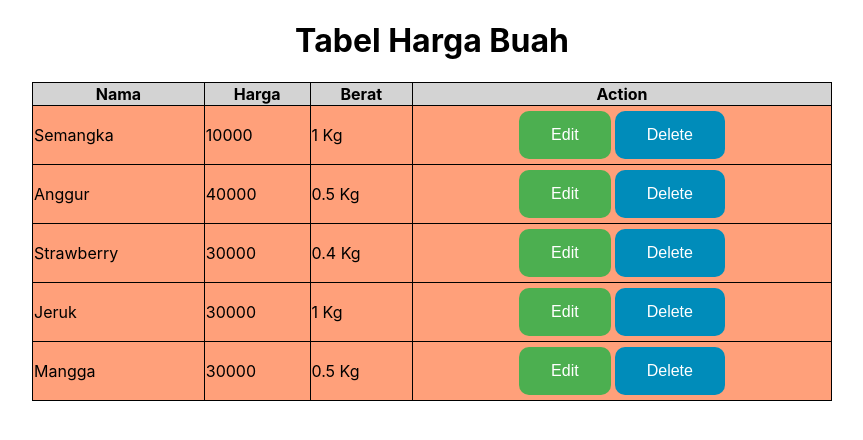
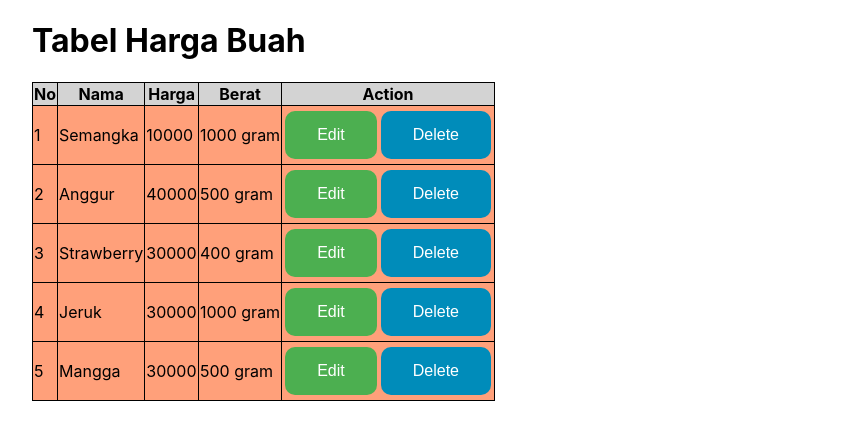
Before and after one commit to phoviography/sanbercode-reactjs-0820-2, a React (Create React App) app: page / in a window 1280 px wide. Shown: the top 440 px of the page, without its empty margins (208-1071 px from the left). Built offline with nearby package versions, Linux system fonts and the light colour scheme.

Commit message:
add tugas 12

```diff
--- a/src/Tugas12/Tugas12.css
+++ b/src/Tugas12/Tugas12.css
@@ -3,3 +3,45 @@
   margin-left: auto;
   margin-right: auto;
 }
+
+.TabelHargaBuah table {
+  border: 1px solid black;
+  border-collapse: collapse;
+}
+
+.TabelHargaBuah thead {
+  background-color: lightgray;
+  border: 1px solid black;
+  border-collapse: collapse;
+}
+
+.TabelHargaBuah td {
+  text-align: left;
+  background-color: lightsalmon;
+  border: 1px solid black;
+  border-collapse: collapse;
+}
+
+.TabelHargaBuah .button {
+  border: none;
+  color: white;
+  padding: 15px 32px;
+  text-align: center;
+  text-decoration: none;
+  display: inline-block;
+  font-size: 16px;
+  margin: 4px 2px;
+  cursor: pointer;
+  border-radius: 10px;
+}
+
+.TabelHargaBuah .button1 {
+  background-color: #4caf50;
+} /* Green */
+.TabelHargaBuah .button2 {
+  background-color: #008cba;
+} /* Blue */
+
+.TabelHargaBuah .buttonAction {
+  text-align: center;
+}
--- a/src/Tugas12/Tugas12.js
+++ b/src/Tugas12/Tugas12.js
@@ -1,28 +1,96 @@
-import React from 'react';
+// import React from 'react';
 
-import './Tugas12.css';
-import Tabel from '../Components/Tabel';
+// import './Tugas12.css';
+// import Tabel from '../Components/Tabel';
 
-class Tugas12 extends React.Component {
+// class Tugas12 extends React.Component {
+//     render() {
+//         let dataHargaBuah = [
+//             { nama: "Semangka", harga: 10000, berat: 1000 },
+//             { nama: "Anggur", harga: 40000, berat: 500 },
+//             { nama: "Strawberry", harga: 30000, berat: 400 },
+//             { nama: "Jeruk", harga: 30000, berat: 1000 },
+//             { nama: "Mangga", harga: 30000, berat: 500 }
+//         ]
+//         return (
+//             <div className="HargaBuah">
+//                 <header>
+//                     <h1 style={{ textAlign: "center" }}>Tabel Harga Buah</h1>
+//                 </header>
+//                 <div className="TabelBuah">
+//                     <Tabel dataBuah={dataHargaBuah}/>
+//                 </div>
+//             </div >
+//         );
+//     }
+// }
+
+// export default Tugas12;
+
+import React, { Component } from "react"
+// import "./Lists.css"
+
+class Tugas12 extends Component {
+
+    constructor(props) {
+        super(props)
+        this.state = {
+            // pesertaLomba: ['Budi', 'Susi', 'Lala', 'Agung'],
+            dataHargaBuah: [
+                { nama: "Semangka", harga: 10000, berat: 1000 },
+                { nama: "Anggur", harga: 40000, berat: 500 },
+                { nama: "Strawberry", harga: 30000, berat: 400 },
+                { nama: "Jeruk", harga: 30000, berat: 1000 },
+                { nama: "Mangga", harga: 30000, berat: 500 }
+            ],
+            inputName: ""
+        }
+
+        this.handleDelete = this.handleDelete.bind(this);
+    }
+    handleDelete(taskToDelete) {
+        const newArray = this.state.dataHargaBuah.filter(dataBuah => dataBuah !== taskToDelete);
+        this.setState({ dataHargaBuah: newArray });
+    }
+
     render() {
-        let dataHargaBuah = [
-            { nama: "Semangka", harga: 10000, berat: 1000 },
-            { nama: "Anggur", harga: 40000, berat: 500 },
-            { nama: "Strawberry", harga: 30000, berat: 400 },
-            { nama: "Jeruk", harga: 30000, berat: 1000 },
-            { nama: "Mangga", harga: 30000, berat: 500 }
-        ]
         return (
             <div className="HargaBuah">
-                <header>
-                    <h1 style={{ textAlign: "center" }}>Tabel Harga Buah</h1>
-                </header>
-                <div className="TabelBuah">
-                    <Tabel dataBuah={dataHargaBuah}/>
+                <div className="TabelHargaBuah">
+                    <h1>Tabel Harga Buah</h1>
+                    <table>
+                        <thead>
+                            <tr>
+                                <th>No</th>
+                                <th>Nama</th>
+                                <th>Harga</th>
+                                <th>Berat</th>
+                                <th>Action</th>
+                            </tr>
+                        </thead>
+                        <tbody>
+                            {
+                                this.state.dataHargaBuah.map((val, index) => {
+                                    return (
+                                        <tr>
+                                            <td>{index + 1}</td>
+                                            <td>{val.nama}</td>
+                                            <td>{val.harga}</td>
+                                            <td>{val.berat} gram</td>
+                                            <td className="buttonAction">
+                                                <button class="button button1">Edit</button>
+                                                <button className="button button2" onClick={() => this.handleDelete(val)}>Delete</button>
+                                            </td>
+                                        </tr>
+                                    )
+                                })
+                            }
+                        </tbody>
+                    </table>
                 </div>
-            </div >
-        );
+            </div>
+        )
     }
 }
 
-export default Tugas12;
+export default Tugas12
```
